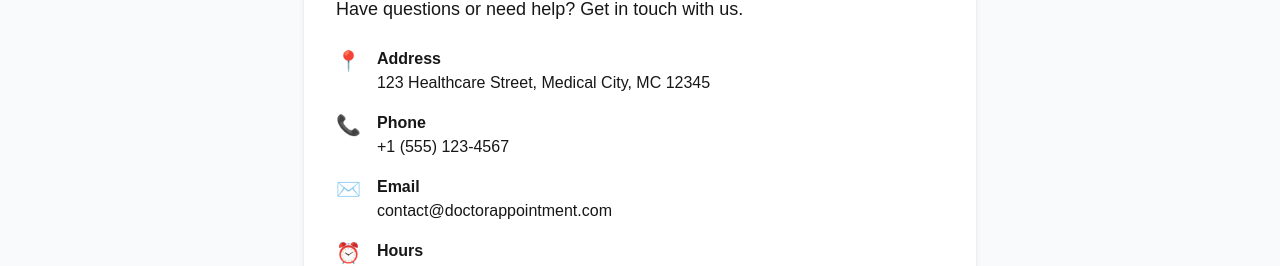
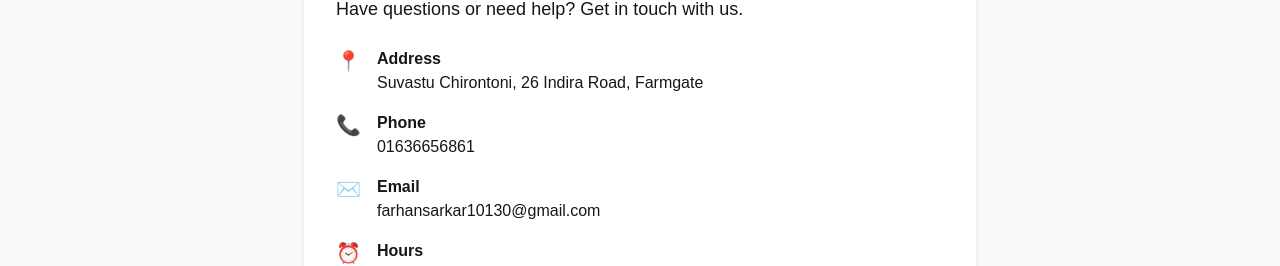
Before and after one commit to FarhanTanveer06/doctor_appointment_system, a Next.js app in the folder frontend/: page /contact in a window 1280 px wide. Shown: the part 229-495 px from the top of the page. Built offline with nearby package versions, Linux system fonts and the light colour scheme; no server answers.

Commit message:
Contact infos updated

```diff
--- a/frontend/app/contact/page.tsx
+++ b/frontend/app/contact/page.tsx
@@ -12,21 +12,21 @@ export default function Contact() {
               <span className="text-xl mr-4">📍</span>
               <div>
                 <h3 className="font-semibold">Address</h3>
-                <p>123 Healthcare Street, Medical City, MC 12345</p>
+                <p>Suvastu Chirontoni, 26 Indira Road, Farmgate</p>
               </div>
             </div>
             <div className="flex items-start">
               <span className="text-xl mr-4">📞</span>
               <div>
                 <h3 className="font-semibold">Phone</h3>
-                <p>+1 (555) 123-4567</p>
+                <p>01636656861</p>
               </div>
             </div>
             <div className="flex items-start">
               <span className="text-xl mr-4">✉️</span>
               <div>
                 <h3 className="font-semibold">Email</h3>
-                <p>contact@doctorappointment.com</p>
+                <p>farhansarkar10130@gmail.com</p>
               </div>
             </div>
             <div className="flex items-start">
```
